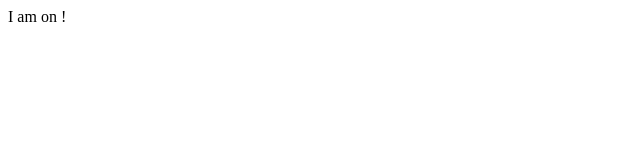
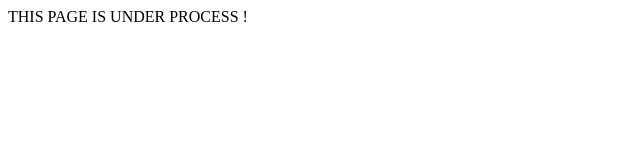
Before and after one commit to pandiit-jii/pandiit-jii.github.io, a plain HTML site: page index.html in a window 1280 px wide. Shown: the whole page, without its empty margins (0-640 px from the left). Drawn offline with Linux system fonts and the light colour scheme.

Commit message:
Update index.html

```diff
--- a/index.html
+++ b/index.html
@@ -4,6 +4,6 @@
     Pandit Ji
   </title>
   <body>
-    I am on !
+    THIS PAGE IS UNDER PROCESS !
   </body>
 </html>
```
